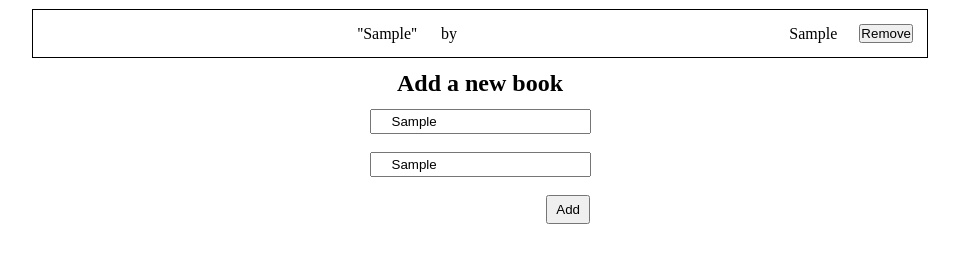
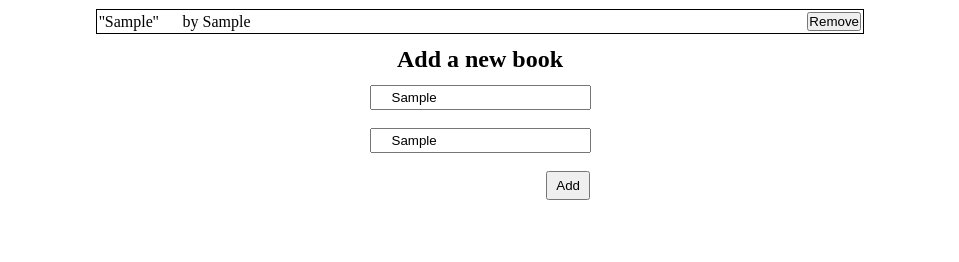
Before and after one commit to Tafloninno/Awesome_books_project, a website: page index.html in a window 1280 px wide. Both pictures are taken after typing "Sample", "Sample" into the empty fields and a click on the button "Add". Shown: the part 40-302 px from the top of the page, without its empty margins (160-1119 px from the left). Drawn offline with Linux system fonts and the light colour scheme.

Commit message:
run linters

```diff
--- a/main.js
+++ b/main.js
@@ -1,3 +1,4 @@
+/* eslint-disable  max-classes-per-file */
 const bookList = document.querySelector('#book-list');
 const bookInput = document.querySelector('#title');
 const authorInput = document.querySelector('#author');
@@ -49,8 +50,7 @@ class ListBooks {
   static addBooks(book) {
     const bookHolder = document.createElement('tr');
     bookHolder.innerHTML = `
-    <td>''${book.title}'' <span> by </span></td>
-    <td>${book.author}</td>
+    <td>''${book.title}'' <span> by </span> ${book.author}</td>
     <button><a href="#" class="remove">Remove</button>
       `;
     bookList.appendChild(bookHolder);
--- a/style.css
+++ b/style.css
@@ -10,30 +10,31 @@ header {
 }
 
 main {
+  width: 100%;
   display: flex;
   flex-direction: column;
   justify-content: center;
   align-items: center;
+  padding-left: 20px;
+  padding-right: 20px;
 }
 
 table {
-  width:70%;
+  width: 100%;
   display: flex;
-  flex-wrap: nowrap;
   flex-direction: column;
-  justify-content: space-around;
-  border: 1px solid #000000;
-  padding: 12px;
+  justify-content: space-between;
+  border: 1px solid #000;
   list-style: none;
 }
 
 button a {
   text-decoration: none;
-  color:black;
+  color: black;
 }
 
 span {
-  padding-left: 20px ;
+  padding-left: 20px;
 }
 
 tbody {
@@ -44,15 +45,16 @@ tr {
   width: 100%;
 }
 
+td {
+  width: 100%;
+
+  /* text-align: center; */
+}
+
 tr td {
   width: 100%;
   padding-right: 20px;
   padding-left: -70px;
-}
-
-td {
-  width: 100%;
-  text-align: center;
 }
 
 form button {
@@ -69,3 +71,10 @@ form input {
 h2 {
   padding: 12px;
 }
+
+@media (min-width: 768px) {
+  main {
+    padding-left: 20%;
+    padding-right: 20%;
+  }
+}
```
Also changed, not shown: .eslintrc.json.
